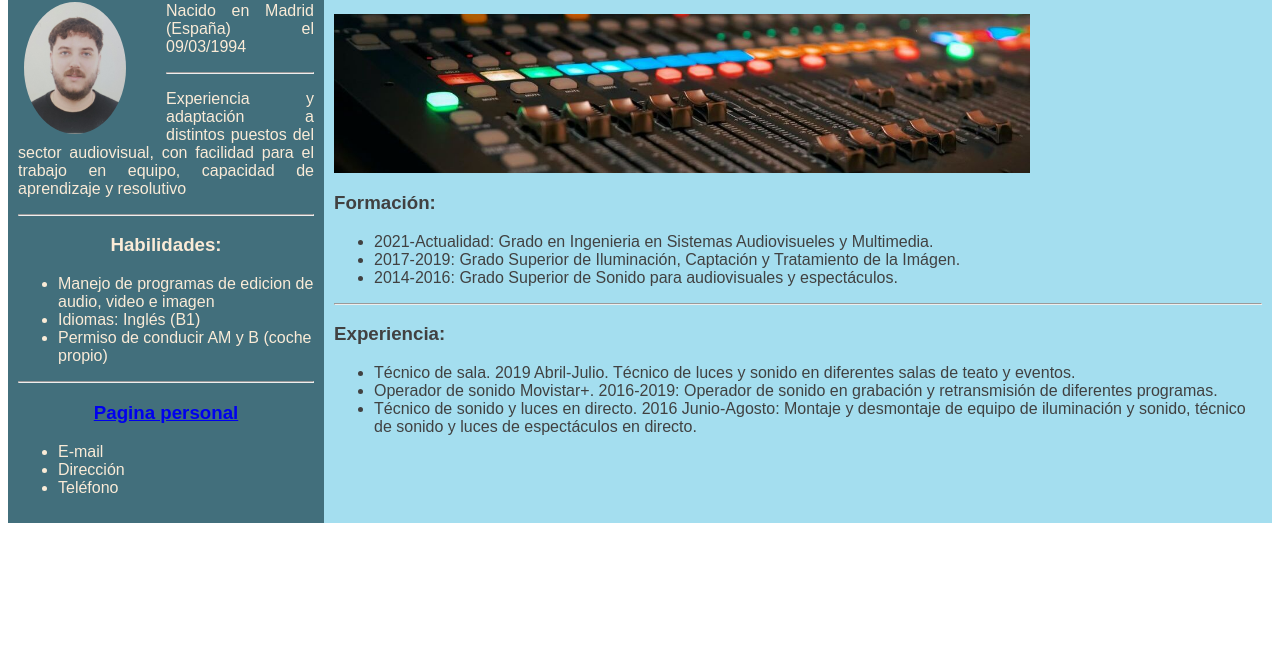
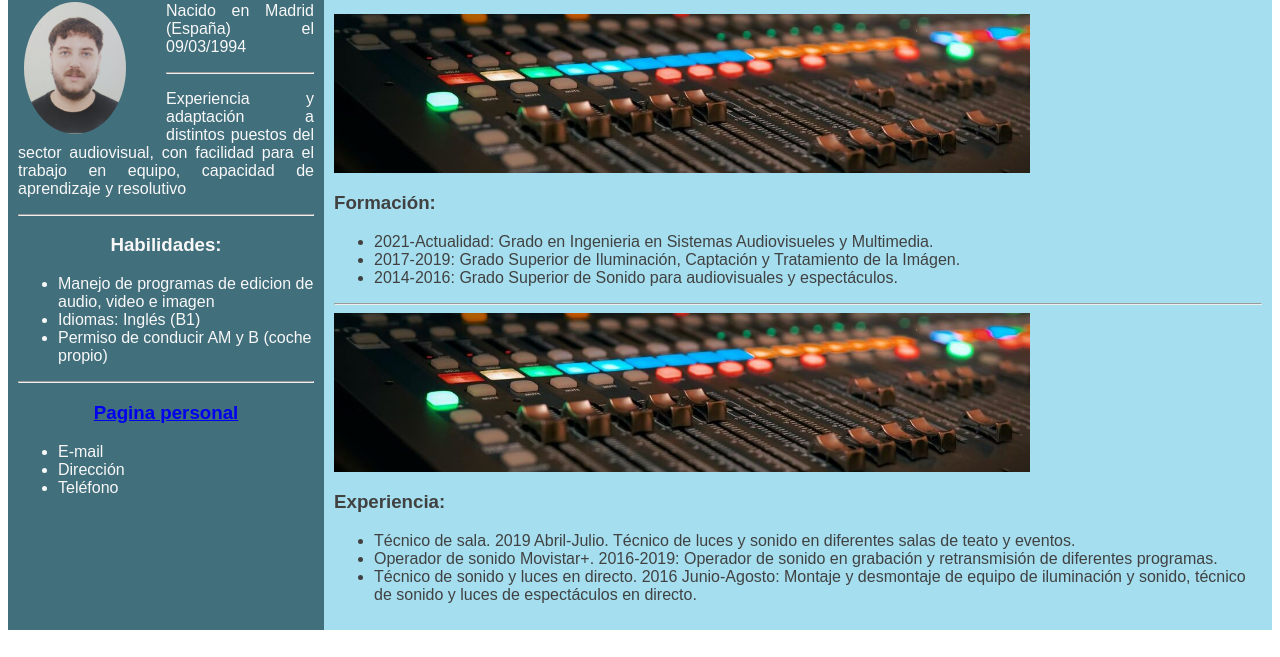
Before and after one commit to dborja2021/2023-2024-CSAAI-Pr-cticas, a plain HTML site: page P1/index.html in a window 1280 px wide. Shown: the part 143-800 px from the top of the page. Drawn offline with Linux system fonts and the light colour scheme.

Commit message:
modificaciones color y secciones (falta cambiar fotos)

```diff
--- a/P1/2c-template.css
+++ b/P1/2c-template.css
@@ -30,7 +30,7 @@ clear: both;
 #c1 {
     background-color:#426f7c;
     font-family: Arial, Helvetica, sans-serif;
-    color: antiquewhite;
+    color: rgb(248, 248, 248);
 }
 
 #c2 {
--- a/P1/index.html
+++ b/P1/index.html
@@ -61,6 +61,7 @@
                     audiovisuales y espectáculos.</li>
             </ul>
         <hr>
+        <img src="mesa.jpg" alt="Mesa de Mezclas">
         <h3>Experiencia:</h3>
         <ul>
             <li>Técnico de sala. 2019 Abril-Julio. Técnico de luces y sonido
```
